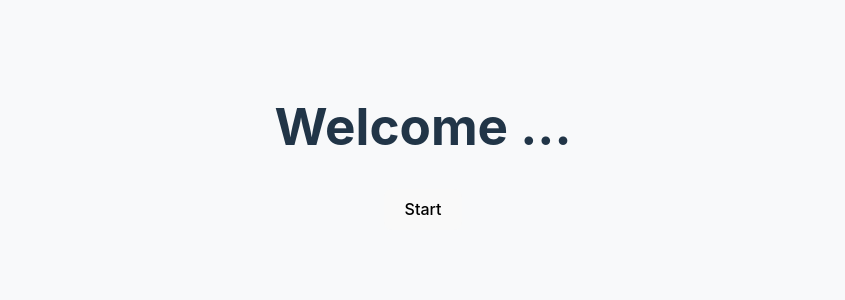
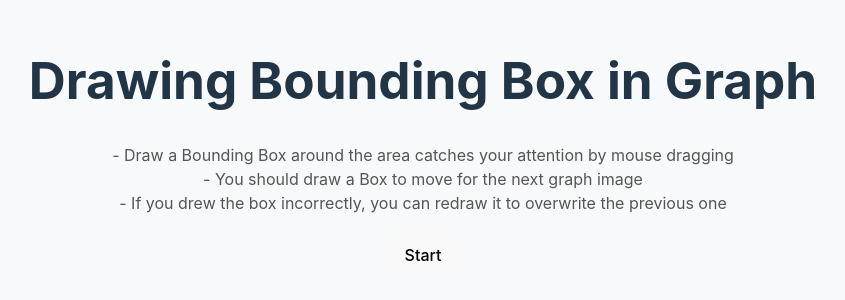
Before and after one commit to shinminjeong/graph-proj-survey, a React (Vite) app: page / in a window 1280 px wide. Shown: the part 278-578 px from the top of the page, without its empty margins (217-1062 px from the left). Built offline with nearby package versions, Linux system fonts and the light colour scheme.

Commit message:
fix: 문구 수정

```diff
--- a/src/components/StartScreen.jsx
+++ b/src/components/StartScreen.jsx
@@ -3,7 +3,13 @@ import React from 'react';
 function StartScreen({ onStart }) {
   return (
     <div style={{ textAlign: 'center', marginTop: '50px' }}>
-      <h1>Welcome ...</h1>
+      <h1>Drawing Bounding Box in Graph</h1>
+      <p style={{ margin: '20px 0', fontSize: '16px', color: '#555' }}>
+        - Draw a Bounding Box around the area catches your attention by mouse dragging<br />
+        - You should draw a Box to move for the next graph image<br />
+        - If you drew the box incorrectly, you can redraw it to overwrite the previous one
+      </p>
+
       <button onClick={onStart}>Start</button>
     </div>
   );
```
